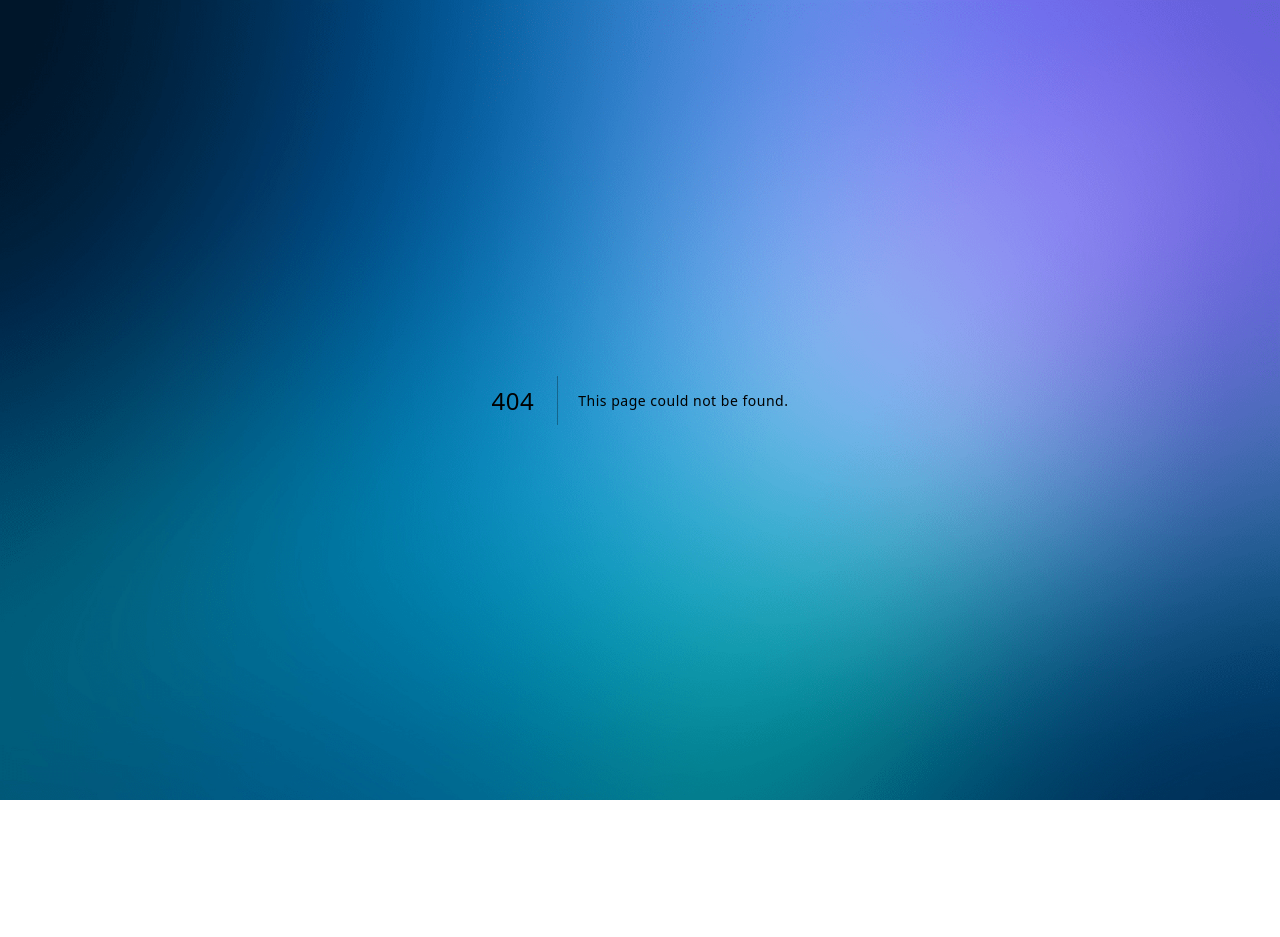
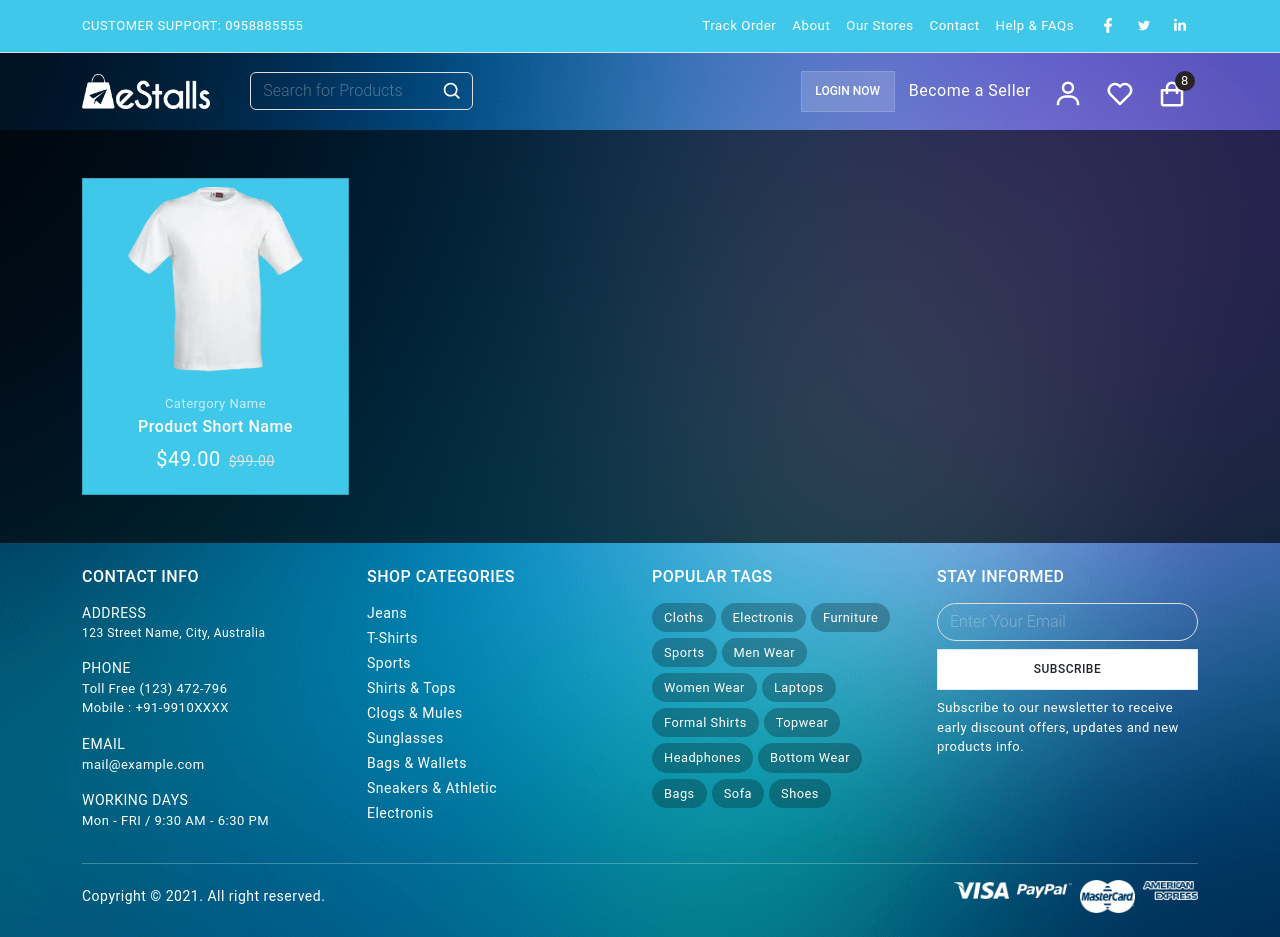
Before and after one commit to kamalesh777/e-stalls-client, a Next.js app: page /wishlist in a window 1280 px wide. Before the commit this address had no page. Before the commit the page ends 800 px from the top, so only its background shows below. Built offline with nearby package versions, Linux system fonts and the light colour scheme.

Commit message:
wishlist added

```diff
--- /dev/null
+++ b/pages/wishlist/index.tsx
@@ -0,0 +1,11 @@
+import React from 'react'
+import WishList from '@/components/WishList/WishList'
+import NormalLayout from '@/layout/NormalLayout'
+
+const index = (): JSX.Element => (
+  <NormalLayout>
+    <WishList />
+  </NormalLayout>
+)
+
+export default index
--- /dev/null
+++ b/src/components/WishList/WishList.tsx
@@ -0,0 +1,43 @@
+import React from 'react'
+
+const WishList = (): JSX.Element => (
+  <section className="extra-padding bg-dark-3">
+    <div className="container">
+      <div className="product-grid">
+        <div className="row row-cols-1 row-cols-md-2 row-cols-lg-3 row-cols-xl-4 g-3">
+          <div className="col">
+            <div className="card rounded-0 product-card">
+              <a href="product-details.html">
+                <img src="/assets/images/products/01.png" className="card-img-top" alt="..." />
+              </a>
+              <div className="card-body">
+                <div className="product-info text-center">
+                  <p className="product-catergory font-13 mb-1">Catergory Name</p>
+                  <h6 className="product-name mb-2">Product Short Name</h6>
+                  <div className="mb-1 product-price">
+                    <span className="text-white fs-5">$49.00</span>
+                    <span className="ms-2 text-decoration-line-through text-disable-color">$99.00</span>
+                  </div>
+                  <div className="product-action">
+                    <div className="d-grid gap-2">
+                      <a href="#" className="btn btn-white btn-ecomm">
+                        <i className="bx bxs-cart-add" />
+                        Add to Cart
+                      </a>
+                      <a href="#" className="btn btn-light btn-ecomm">
+                        <i className="bx bx-zoom-in" />
+                        Remove From List
+                      </a>
+                    </div>
+                  </div>
+                </div>
+              </div>
+            </div>
+          </div>
+        </div>
+      </div>
+    </div>
+  </section>
+)
+
+export default WishList
--- a/styles/globals.scss
+++ b/styles/globals.scss
@@ -4,7 +4,7 @@ body {
 	font-size: 14px;
 	letter-spacing: .5px;
 	font-family: Roboto, sans-serif;
-  color: #fff;
+  	color: #fff;
 }
 
 input::placeholder {
@@ -325,7 +325,7 @@ Product Effect
     border-color: rgb(255 255 255 / 15%);
 }
 .btn-light:hover {
-	box-shadow: 0 0 10px #69e1ff;
+	box-shadow: 0 0 6px #40c8ea;
 }
 
 .product-grid .card.product-card {
@@ -1835,6 +1835,15 @@ body.bg-theme15 {
   .product-list-card .product-action {
 	position: relative;
   }
+  .extra-padding {
+    padding: 3rem 0;
+}
+.text-disable-color {
+    color: #e1e1e1;
+}
+.cart-action .form-control {
+	color: #fff;
+}
 /* Responsive */
 
 @media screen and (max-width: 1280px) {
```
Also changed, not shown: src/view/ShopCartView.tsx (+3 -6 lines).
